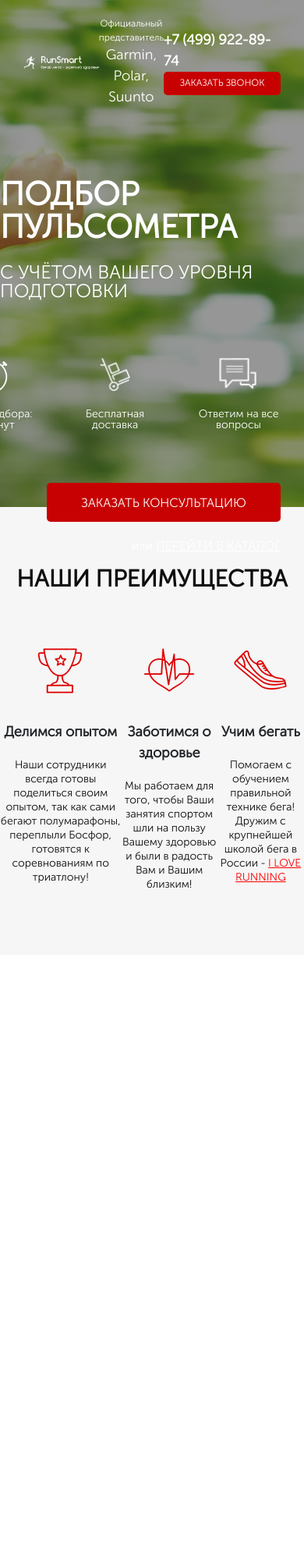
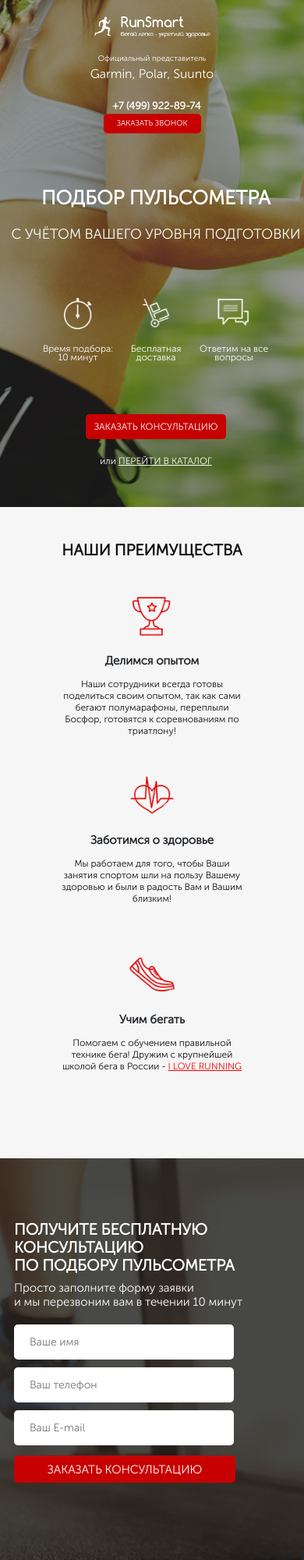
Before and after one commit to ArtemZakhar/HTML-Gulp_2_RunSmart, a website: page src/index.html in a window 390 px wide. Shown: the top 2000 px of the page at 78% size. Before the commit the page ends 1224 px from the top, so only its background shows below. Drawn offline with Linux system fonts and the light colour scheme.

Commit message:
Before JS

```diff
--- a/src/index.html
+++ b/src/index.html
@@ -76,5 +76,21 @@
       </div>
     </div>
   </div>
+  <div class="consultation">
+    <div class="container">
+      <h2 class="consultation__title">
+        Получите бесплатную консультацию<br>по подбору пульсометра
+      </h2>
+      <div class="consultation__descr">
+        Просто заполните форму заявки<br> и мы перезвоним вам в течении 10 минут
+      </div>
+      <form class="feed-form" action="#">
+        <input name="name" required placeholder="Ваше имя" type="text">
+        <input name="phone" required placeholder="Ваш телефон" type="number">
+        <input name="email" required placeholder="Ваш E-mail" type="email">
+        <button class="button button_submit">заказать кОНСУЛЬТАЦИЮ</button>
+      </form>
+    </div>
+  </div>
 </body>
 </html>
--- a/src/sass/base/_mixins.scss
+++ b/src/sass/base/_mixins.scss
@@ -5,6 +5,35 @@
   .promo {
     &__wrapper {
       margin: 90px 30px 0 0;
+    }
+  }
+  .consultation {
+    padding: 90px 0 82px 0;
+    background-position: 30%;
+    &__title{
+      font-size: 30px;
+      line-height: 36px;
+    }
+    &__descr {
+      font-size: 18px;
+      line-height: 25px;
+    }
+  }
+  .feed-form {
+    margin-top: 26px;
+    width: 280px;
+    input {
+      margin-bottom: 15px;
+      height: 45px;
+      &:nth-child(3) {
+        margin-bottom: 18px;
+      }
+    }
+  }
+  .button {
+    &_submit {
+      height: 40px;
+      font-size: 16px;
     }
   }
 }
@@ -21,19 +50,270 @@
       }
     }
     &__phone {
-      font-size: 16px;
+      font-size: 14px;
     }
   }
   .button {
-    width: 100px;
+    width: 125px;
     height: 25px;
     font-size: 10px;
     line-height: 16px;
     &_main {
-      width: 300px;
-      height: 50px;
+      width: 250px;
+      height: 40px;
+      font-size: 15px;
+    }
+  }
+  .promo {
+    padding: 21px 0 73px 0;
+    background-position: 40%;
+    &__header {
+      font-size: 35px;
+      line-height: 35px;
+    }
+    &__subheader {
+      font-size: 20px;
+      line-height: 20px;
+    }
+    &__icons {
+      width: 375px;
+    }
+    &__icon {
+      font-size: 13px;
+      line-height: 12px;
+      img {
+        height: 40px;
+      }
+    }
+    &__link {
+      font-size: 14px;
+      line-height: 23px;
+    }
+  }
+  .advantages {
+    padding: 60px 0 55px 0;
+    &__wrapper {
+      margin-top: 50px;
+    }
+    &__item {
+      min-height: 230px;
+      max-width: 245px;
+      img {
+        width: 60px;
+      }
+    }
+  }
+  .title {
+    font-size: 25px;
+  }
+  .advantages__descr {
+    span {
+      margin: 30px 0 17px 0;
       font-size: 16px;
-      line-height: 25px;
+    }
+    p {
+      font-size: 13px;
+      line-height: 16px;
+    }
+  }
+  .consultation {
+    padding: 80px 0 72px 0;
+    background-position: 40%;
+    &__title{
+      margin-left: 30px;
+      font-size: 25px;
+      line-height: 29px;
+    }
+    &__descr {
+      margin-left: 30px;
+      font-size: 17px;
+      line-height: 20px;
+    }
+  }
+  .feed-form {
+    margin-top: 24px;
+    width: 350px;
+    input {
+      margin-left: 30px;
+      margin-bottom: 13px;
+      &:nth-child(3) {
+        margin-bottom: 15px;
+      }
+    }
+  }
+  .button {
+    &_submit {
+      margin-left: 30px;
+      height: 40px;
+      width: 322px;
+      font-size: 16px;
     }
   }
 }
+
+@media (max-width: 767px) {
+  .header {
+    &__phone {
+      font-size: 13px;
+    }
+  }
+  .button {
+    &_main {
+      width: 180px;
+      height: 32px;
+      font-size: 12px;
+    }
+  }
+  .promo {
+    padding: 21px 0 43px 0;
+    background-position: 30%;
+    &__header {
+      font-size: 32px;
+      line-height: 32px;
+    }
+    &__subheader {
+      font-size: 18px;
+      line-height: 18px;
+    }
+    &__icons {
+      width: 335px;
+    }
+    &__link {
+      font-size: 13px;
+      line-height: 20px;
+    }
+  }
+  .advantages {
+    padding: 50px 0 45px 0;
+    &__wrapper {
+      margin-top: 45px;
+    }
+    &__item {
+      min-height: 230px;
+      max-width: 175px;
+    }
+  }
+  .title {
+    font-size: 23px;
+  }
+  .advantages__descr {
+    span {
+      margin: 25px 0 15px 0;
+      font-size: 15px;
+    }
+    p {
+      font-size: 12px;
+      line-height: 15px;
+    }
+  }
+  .consultation {
+    padding: 70px 0 62px 0;
+    background-position: 50%;
+    &__title{
+      font-size: 23px;
+      line-height: 30px;
+    }
+    &__descr {
+      font-size: 20px;
+      line-height: 30px;
+    }
+  }
+  .feed-form {
+    margin-top: 20px;
+    width: 350px;
+    input {
+      margin-bottom: 11px;
+      &:nth-child(3) {
+        margin-bottom: 13px;
+      }
+    }
+  }
+}
+
+@media (max-width: 577px) {
+  .header{
+    height: 150px;
+    display: flex;
+    flex-direction: column;
+    justify-content: space-between;
+    }
+  .promo {
+    padding: 21px 0 73px 0;
+    background-position: 25%;
+    &__wrapper {
+      margin: 70px 0 0 10px;
+      align-items: center;
+    }
+    &__header {
+      font-size: 25px;
+      line-height: 25px;
+    }
+    &__subheader {
+      text-align: center;
+      font-size: 18px;
+      line-height: 18px;
+    }
+    &__icons {
+      width: 300px;
+    }
+    &__icon {
+      font-size: 12px;
+      line-height: 11px;
+    }
+    &__link {
+      font-size: 12px;
+      line-height: 20px;
+    }
+  }
+  .advantages {
+    padding: 40px 0 35px 0;
+    &__wrapper {
+      flex-direction: column;
+      margin-top: 40px;
+    }
+    &__item {
+      max-width: 240px;
+    }
+  }
+  .title {
+    font-size: 20px;
+  }
+  .advantages__descr {
+    span {
+      margin: 20px 0 12px 0;
+    }
+  }
+  .consultation {
+    padding: 80px 0 72px 0;
+    background-position: 40%;
+    &__title{
+      margin-left: 18px;
+      font-size: 20px;
+      line-height: 23px;
+    }
+    &__descr {
+      margin-left: 18px;
+      font-size: 15px;
+      line-height: 18px;
+    }
+  }
+  .feed-form {
+    margin-top: 20px;
+    width: 300px;
+    input {
+      margin-left: 18px;
+      margin-bottom: 10px;
+      &:nth-child(3) {
+        margin-bottom: 13px;
+      }
+    }
+  }
+  .button {
+    &_submit {
+      margin-left: 18px;
+      height: 35px;
+      width: 284px;
+      font-size: 15px;
+    }
+  }
+}
--- a/src/sass/block/_advantages.scss
+++ b/src/sass/block/_advantages.scss
@@ -17,7 +17,6 @@
 			margin: 0 auto;
 			width: 70px;
 		}
-
 	}
 }
 .title {
--- a/src/sass/block/_buttons.scss
+++ b/src/sass/block/_buttons.scss
@@ -16,4 +16,10 @@
     line-height: 25px;
     margin-top: 67px;
   }
+  &_submit {
+    width: 100%;
+    height: 55px;
+    font-weight: 500;
+    font-size: 16px;
+  }
 }
--- /dev/null
+++ b/src/sass/block/_consultation.scss
@@ -0,0 +1,18 @@
+.consultation {
+  min-height: 680px;
+  padding: 100px 0 92px 0;
+  background: url('../img/bg/third_bg.png') center (center / cover) no-repeat;
+  &__title{
+    font-weight: 700;
+    font-size: 36px;
+    line-height: 54px;
+    text-transform: uppercase;
+    color: #FFFFFF;
+  }
+  &__descr {
+    font-weight: 500;
+    font-size: 20px;
+    line-height: 30px;
+    color: #FFFFFF;
+  }
+}
--- /dev/null
+++ b/src/sass/block/_forms.scss
@@ -0,0 +1,20 @@
+.feed-form {
+  margin-top: 36px;
+  display: flex;
+  flex-direction: column;
+  width: 300px;
+  input {
+    margin-bottom: 15px;
+    height: 50px;
+    border-radius: 5px;
+    background: #FFFFFF;
+    border: none;
+    padding: 0 20px;
+    font-weight: 300;
+    font-size: 14px;
+    color: #4B4B4B;
+    &:nth-child(3) {
+      margin-bottom: 20px;
+    }
+  }
+}
--- a/src/sass/block/_promo.scss
+++ b/src/sass/block/_promo.scss
@@ -1,7 +1,7 @@
 .promo {
   max-height: 650px;
   padding: 21px 0 93px 0;
-  background: url(../img/bg/first_bg.png) center (center / cover) no-repeat;
+  background: url("../img/bg/first_bg.png") center (center / cover) no-repeat;
   &__wrapper {
     display: flex;
     flex-direction: column;
--- a/src/sass/style.scss
+++ b/src/sass/style.scss
@@ -1,9 +1,11 @@
 @import "base/variables";
-@import "base/mixins";
 @import "block/promo";
 @import "block/header";
 @import "block/buttons";
 @import "block/advantages";
+@import "block/consultation";
+@import "block/forms";
+@import "base/mixins";
 
 *{
   font-family: 'Museo Sans Cyrl 300', sans-serif;
```
Also changed, not shown: src/css/style.min.css.
